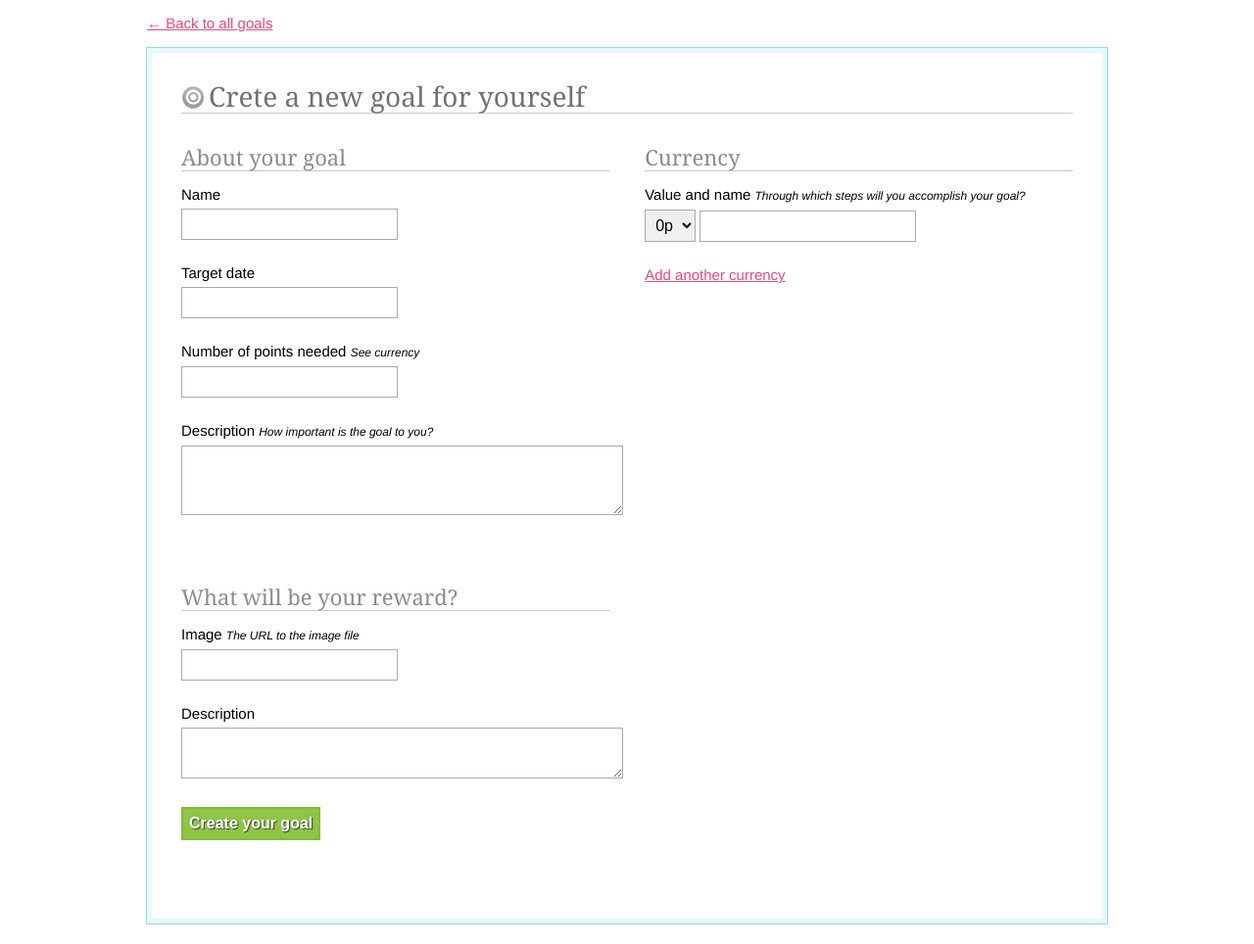
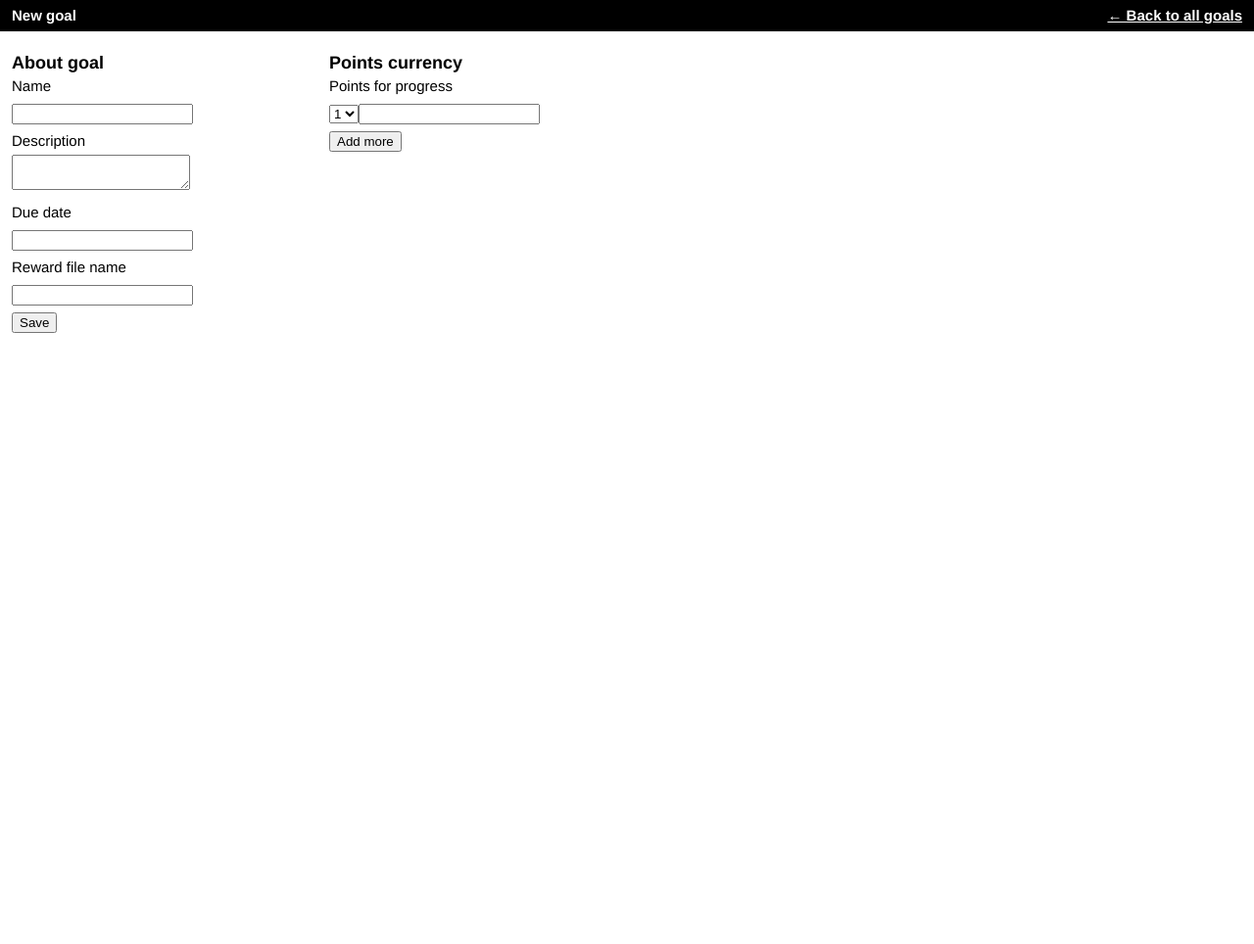
Before and after one commit to radekstepan/monGoals, a Python web app: template templates/new.html in a window 1280 px wide. Shown: the whole page at 98% size. After the commit the page ends 340 px from the top, so only its background shows below. Run offline with Jinja, Linux system fonts and the light colour scheme; the template is opened without the code that fills it, so the values that code supplies are empty.

Commit message:
further form changes and layout of pages

```diff
--- a/static/css/main.css
+++ b/static/css/main.css
@@ -1,14 +1,18 @@
 body { color:#000; font-family:Helvetica, "Helvetica Neue", Arial, sans-serif; font-size:15px; line-height:28px;
     background:#FFF; margin:0px; padding:0px; }
 
+a { color:inherit; }
+
+.green { color:#8BB551; }
+.red { color:#BC4E3D; }
+.blue { color:#3CC5DE; }
+
 header { background:#000; font-size:15px; font-weight:bold; color:#FFF; padding:2px 12px; margin-bottom:20px; }
-    header a { float:right; color:#FFF; }
+    header a { float:right; color:#FFF; margin-left:20px; }
 
 #meta { ; }
     #meta div { float:left; font-size:34px; font-weight:bold; padding:0 12px; }
         #meta div span { font-size:14px; }
-            #meta div span.red { color:#BC4E3D; }
-            #meta div span.green { color:#8BB551; }
         #meta div p { color:#919191; text-transform:uppercase; font-size:18px; }
         #meta div.chart { display:inline; width:500px; height:60px; }
 
@@ -30,10 +34,5 @@ div.column { float:left; padding:2px 12px; width:300px; margin-bottom:20px; }
 
 div.column.wide { width:624px; }
 
-form { display:none; margin-left:12px; }
-    form input, footer form select { border:1px solid #919191; padding:2px; background:#FFF; }
-    form label { display:block; }
-    form div { margin-bottom:10px; }
-    form input[type="submit"] { cursor:pointer; }
-
-header form { float:right; }
+form label { display:block; }
+form div.inline { float:left; }
--- a/static/css/style.css
+++ /dev/null
@@ -1,70 +0,0 @@
-body { color:#000; font-family:Helvetica, "Helvetica Neue", Arial, sans-serif; font-size:15px; line-height:28px;
-    background:#FFF; margin:0px; padding:0px; }
-
-a { color:#EC497C; }
-em { font-style:normal; color:#9CCD39; }
-h1,h2 { font-family:"American Typewriter",Georgia,serif; border-bottom:1px solid #CACACA; }
-h1 { font-size:28px; color:#727272; padding-bottom:3px; }
-    h1 span { color:#3D3D3D; }
-h2 { font-size:22px; color:#8A8C8C; margin-bottom:10px; }
-h3 { font-size:18px; color:#3D3D3D; }
-    h3 a { color:#1B92A8; }
-
-.dark { color:#3D3D3D; }
-.semi { color:#808080; }
-.light { color:#AAA; }
-
-h1.goal { background:url('../img/goal.gif') no-repeat left; padding-left:28px; }
-h1 a { float:right; font-size:17px; }
-
-header#top { width:980px; margin:0 auto; margin-top:10px; }
-header#top a.new { float:right; color:#3CC5DE; background:url('../img/new.png') no-repeat left; padding-left:26px; }
-
-#wrap { margin:0 auto; margin-top:10px; margin-bottom:20px; border:1px solid #93DCE9; width:980px; background:#FFF;
-    position:relative; }
-
-#wrap article { border:5px solid #E7F8FB; padding:30px; }
-#wrap .section { margin-bottom:30px; }
-
-#meta { border:2px solid #92CA44; padding:20px; }
-    div.progress { float:right; width:450px; background:#EBEBEB; font-size:24px; color:#FFF; font-weight:bold;
-        height:36px; border:1px solid #DFDFDF; position:relative; }
-        div.progress div.inner { display:inline-block; border-width:1px; border-style:solid; margin:-1px;
-            height:36px; }
-            div.progress div.inner.orange { background:#ECB65A; border-color:#E0A74A; }
-            div.progress div.inner.green { background:#94CE48; border-color:#84BB3C; }
-            div.progress div.inner.red { background:#EC497C; border-color:#B93E64; }
-        div.progress div.percentage { position:absolute; top:5px; left:10px; text-shadow:1px 1px 1px #3E3E3E; }
-    #meta div.box { float:left; margin-right:30px; }
-        #meta div.box div.upper { font-size:30px; color:#3D3D3D; font-weight:bold; }
-        #meta div.box div.lower { font-size:11px; color:#AAAAAA; text-transform:uppercase; }
-
-div.half { width:48%; }
-    div.half.first { float:left; }
-    div.half.second { float:right; }
-
-table { width:100%; }
-
-table b { font-weight:bold; }
-table td { padding:0 20px; border-bottom:1px solid #EEE; }
-table p { display:block; }
-table span.nobr { white-space:nowrap; }
-
-table td.last { padding-right:0; }
-
-#chart div#holder { height:100px; width:437px; }
-
-#form form label { display:block; }
-    #form form label span { font-style:italic; font-size:12px; }
-#form form div { margin-bottom:20px; }
-#form form input, #form form select, #form form textarea { font-size:16px; padding:6px; border:1px solid #AAA; }
-#form form textarea { width:100%; }
-#form form input[type="submit"] { cursor:pointer; background:#8EC545; border:2px solid #84BB3C; color:#FFF;
-    text-shadow:1px 1px 1px #3E3E3E; font-weight:bold; }
-
-ul#goals li { border-bottom:1px solid #EEE; margin-bottom:20px; padding-bottom:10px; }
-    ul#goals li img { float:right; margin-left:20px; }
-    ul#goals li h3 { display:inline; }
-    ul#goals li div.meta { float:left; }
-        ul#goals li div.meta p { display:block; }
-        ul#goals li div.meta b { font-weight:bold; }
--- a/templates/new.html
+++ b/templates/new.html
@@ -11,73 +11,72 @@
     <link rel="shortcut icon" type="image/x-icon" href="{{ url_for('static', filename='img/favicon.ico') }}">
 
     <link rel=stylesheet type=text/css href="{{ url_for('static', filename='css/reset.css') }}">
-    <link rel=stylesheet type=text/css href="{{ url_for('static', filename='css/style.css') }}">
+    <link rel=stylesheet type=text/css href="{{ url_for('static', filename='css/main.css') }}">
+
+    <script src="{{ url_for('static', filename='js/jquery-1.5.2.min.js') }}" type="text/javascript" charset="utf-8"></script>
+
+    <script type="text/javascript">
+        jQuery(document).ready(function() {
+            jQuery('input.more').click(function() {
+                jQuery('div.currency:hidden').first().show();
+                if (jQuery('div.currency:hidden').length == 0) {
+                    jQuery(this).remove();
+                }
+            });
+        });
+    </script>
 </head>
 <body>
 
-<header id="top">
-    <a href="#">&larr; Back to all goals</a>
+<header>
+    <a href="{{ url_for('goals.all') }}">&larr; Back to all goals</a>
+    New goal
 </header>
 
-<div id="wrap">
 <article>
-        <header class="section">
-            <h1 class="goal">Crete a new goal for yourself</h1>
-        </header>
-
-        <div id="form" class="section">
-            <form>
-                <div class="half second">
-                    <h2>Currency</h2>
-                    <div>
-                        <label>Value and name <span>Through which steps will you accomplish your goal?</span></label>
-                        <select name="currency-value">
-                            <option value="0">0p</option>
-                        </select>
-                        <input type="text" name="currency-name">
-                    </div>
-
-                    <a href="#">Add another currency</a>
-                </div>
-
-                <div class="half first">
-                    <h2>About your goal</h2>
+    <form action="{{ url_for('goals.new') }}" method=post>
+        <div class="part">
+            <div class="column">
+                <h2>About goal</h2>
                 <div>
                     <label>Name</label>
                     <input type="text" name="name">
                 </div>
                 <div>
-                        <label>Target date</label>
+                    <label>Description</label>
+                    <textarea name="description"></textarea>
+                </div>
+                <div>
+                    <label>Due date</label>
                     <input type="text" name="date">
                 </div>
                 <div>
-                        <label>Number of points needed <span>See currency</span></label>
-                        <input type="text" name="points">
+                    <label>Reward file name</label>
+                    <input type="text" name="file">
                 </div>
-                    <div>
-                        <label>Description <span>How important is the goal to you?</span></label>
-                        <textarea name="description" rows="3"></textarea>
+                <input type="submit" value="Save">
+            </div>
+            <div class="column">
+                <h2>Points currency</h2>
+                <label>Points for progress</label>
+                {% for number in range(10) %}
+                    <div class="currency" style="{% if not loop.first %}display:none;{% endif %}">
+                        <div class="inline">
+                            <select name="currency-points[{{ number }}]">
+                                <option>1</option>
+                            </select>
+                        </div>
+                        <div class="inline">
+                            <input type="text" name="currency-name[{{ number }}]">
+                        </div>
+                        <div class="clear"></div>
+                    </div>
+                {% endfor %}
+                <input type="button" class="more" value="Add more">
             </div>
         </div>
-                <div class="clear"></div>
-
-                <div class="half first">
-                    <h2>What will be your reward?</h2>
-                    <div>
-                        <label>Image <span>The URL to the image file</span></label>
-                        <input type="text" name="name">
-                    </div>
-                    <div>
-                        <label>Description</label>
-                        <textarea name="description" rows="2"></textarea>
-                    </div>
-                    <input type="submit" value="Create your goal">
-                </div>
-                <div class="clear"></div>
     </form>
-        </div>
 </article>
-</div>
 
 </body>
 </html>
```
Also changed, not shown: presenters/goals.py (+4 -4 lines), templates/detail.html (deleted, +0 -127 lines), templates/goal.html (+62 -86 lines), templates/list.html (deleted, +0 -92 lines), templates/log.html (deleted, +0 -70 lines), templates/main.html (+18 -32 lines), static/img/favicon.ico. Lines whose indentation alone changed are shown as unchanged.
